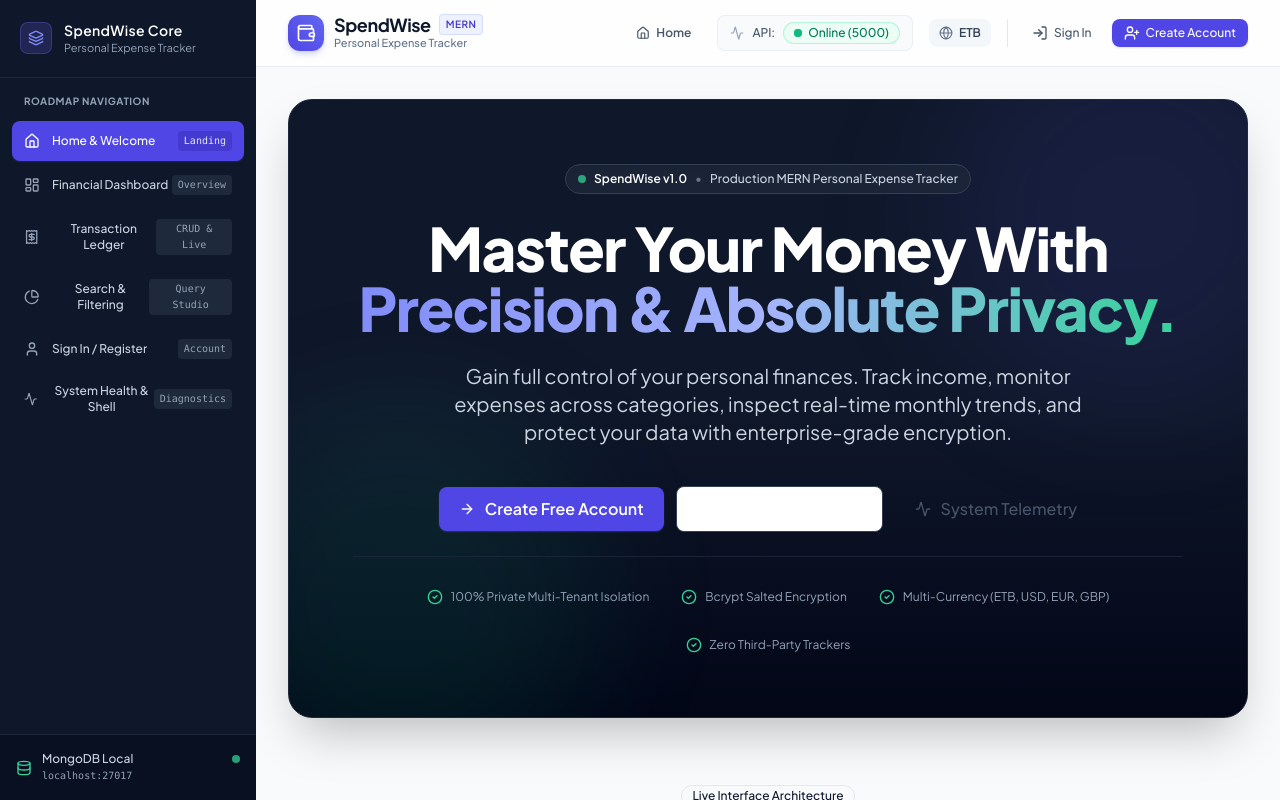
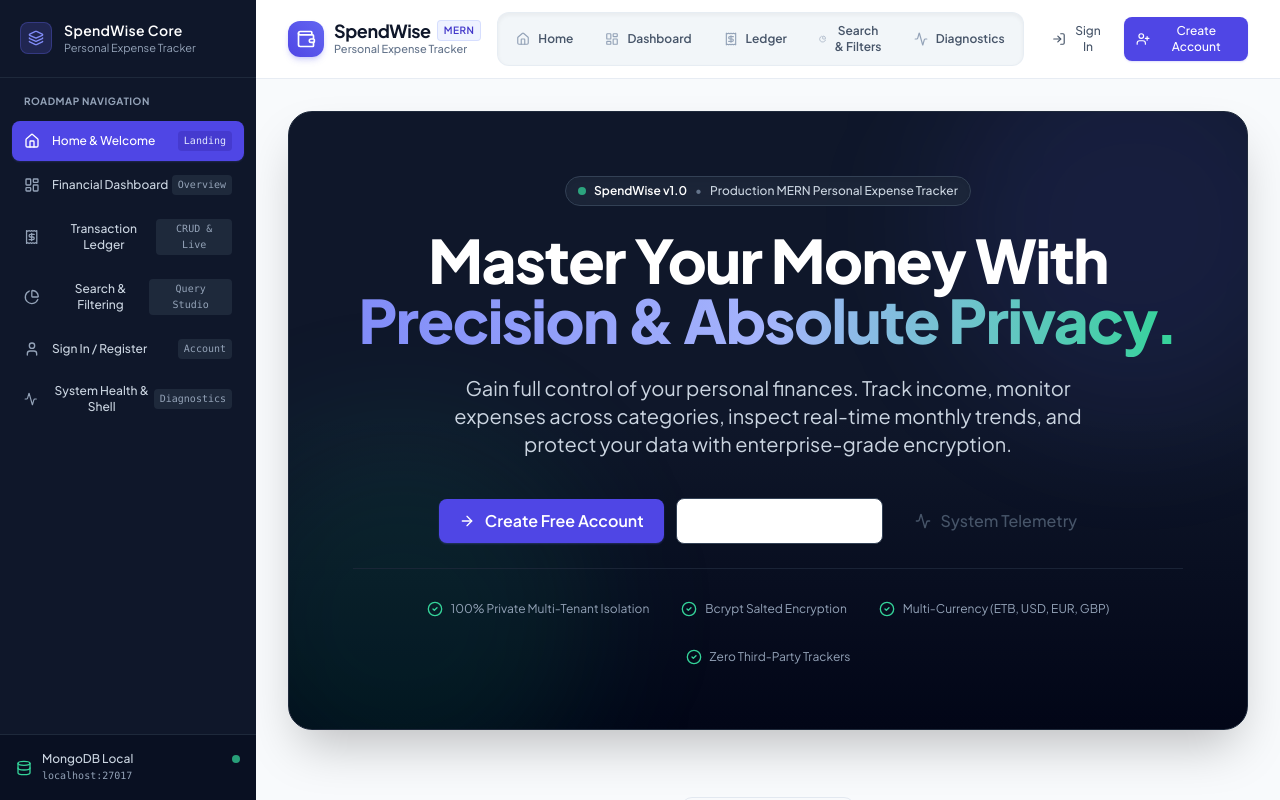
Before and after one commit to DagnexCru/ExpenseTracker, a React (Vite) app in the folder client/: page / in a window 1280 px wide. Built offline with nearby package versions, Linux system fonts and the light colour scheme; no server answers.

Commit message:
feat(client): clean header clutter and replace with concise navigation tabs (Home, Dashboard, Ledger, Search & Filters, Diagnostics)

```diff
--- a/client/src/components/layout/Navbar.jsx
+++ b/client/src/components/layout/Navbar.jsx
@@ -1,36 +1,47 @@
-import React from 'react';
-import { Wallet, LogIn, LogOut, UserPlus, Activity, Menu, Globe, User, Home } from 'lucide-react';
-import Badge from '../ui/Badge';
+import React, { useState } from 'react';
+import {
+  Wallet,
+  LogIn,
+  LogOut,
+  UserPlus,
+  Home,
+  LayoutDashboard,
+  Receipt,
+  PieChart,
+  Activity,
+  Menu,
+  X,
+  User,
+} from 'lucide-react';
 import Button from '../ui/Button';
 import { useAuth } from '../../hooks/useAuth';
 import ProfileAvatar from '../profile/ProfileAvatar';
 
-export const Navbar = ({ onToggleSidebar, isHealthy, onNavigate }) => {
+export const Navbar = ({ currentView, onNavigate }) => {
   const { user, isAuthenticated, logout } = useAuth();
+  const [mobileMenuOpen, setMobileMenuOpen] = useState(false);
 
-  // Extract initials from full name (e.g. "Dagnew Cru" -> "DC")
-  const getInitials = (name) => {
-    if (!name) return 'U';
-    const parts = name.trim().split(' ');
-    if (parts.length === 1) return parts[0].substring(0, 2).toUpperCase();
-    return (parts[0][0] + parts[parts.length - 1][0]).toUpperCase();
+  // Concise navigation tabs replacing the left sidebar items
+  const navTabs = [
+    { id: 'home', name: 'Home', icon: Home },
+    { id: 'dashboard', name: 'Dashboard', icon: LayoutDashboard },
+    { id: 'transactions', name: 'Ledger', icon: Receipt },
+    { id: 'filters', name: 'Search & Filters', icon: PieChart },
+    { id: 'health', name: 'Diagnostics', icon: Activity },
+  ];
+
+  const handleTabClick = (viewId) => {
+    if (onNavigate) onNavigate(viewId);
+    setMobileMenuOpen(false);
   };
 
   return (
-    <header className="sticky top-0 z-30 bg-white/80 backdrop-blur-md border-b border-slate-200/80 px-4 sm:px-6 lg:px-8 py-3.5 transition-all">
+    <header className="sticky top-0 z-40 bg-white/90 backdrop-blur-md border-b border-slate-200/80 px-4 sm:px-6 lg:px-8 py-3 transition-all">
       <div className="flex items-center justify-between gap-4 max-w-7xl mx-auto">
-        {/* Left: Mobile Menu Trigger & Brand Name */}
-        <div className="flex items-center gap-3">
+        {/* Left: SpendWise Brand Logo & Title */}
         <button
-            onClick={onToggleSidebar}
-            className="p-2 -ml-2 text-slate-500 hover:text-slate-800 hover:bg-slate-100 rounded-lg lg:hidden"
-            aria-label="Toggle navigation menu"
-          >
-            <Menu className="w-5 h-5" />
-          </button>
-
-          <button
-            onClick={() => onNavigate && onNavigate('home')}
+          type="button"
+          onClick={() => handleTabClick('home')}
           className="flex items-center gap-2.5 text-left group cursor-pointer"
           title="Go to SpendWise Home"
         >
@@ -38,7 +49,7 @@ export const Navbar = ({ onToggleSidebar, isHealthy, onNavigate }) => {
             <Wallet className="w-5 h-5" />
           </div>
           <div>
-              <div className="flex items-center gap-2">
+            <div className="flex items-center gap-1.5">
               <span className="font-bold text-slate-900 tracking-tight text-lg leading-none">
                 SpendWise
               </span>
@@ -49,50 +60,52 @@ export const Navbar = ({ onToggleSidebar, isHealthy, onNavigate }) => {
             <p className="text-[11px] text-slate-500 font-medium">Personal Expense Tracker</p>
           </div>
         </button>
-        </div>
 
-        {/* Center/Right: System Status & User Actions */}
-        <div className="flex items-center gap-2 sm:gap-4">
-          {/* Quick Home Link */}
+        {/* Center: Concise Navigation Tabs (Replaces Left Sidebar) */}
+        <nav className="hidden md:flex items-center gap-1 bg-slate-100/90 p-1 rounded-xl border border-slate-200/60 shadow-inner">
+          {navTabs.map((tab) => {
+            const Icon = tab.icon;
+            const isActive =
+              currentView === tab.id ||
+              (tab.id === 'transactions' && currentView === 'transactions') ||
+              (tab.id === 'filters' && currentView === 'filters');
+
+            return (
+              <button
+                key={tab.id}
+                type="button"
+                onClick={() => handleTabClick(tab.id)}
+                className={`flex items-center gap-2 px-3.5 py-1.5 rounded-lg text-xs font-semibold transition-all cursor-pointer ${
+                  isActive
+                    ? 'bg-white text-brand-700 shadow-xs border border-slate-200/60'
+                    : 'text-slate-600 hover:text-slate-900 hover:bg-white/60'
+                }`}
+              >
+                <Icon className={`w-3.5 h-3.5 ${isActive ? 'text-brand-600' : 'text-slate-400'}`} />
+                <span>{tab.name}</span>
+              </button>
+            );
+          })}
+        </nav>
+
+        {/* Right: User Authentication & Profile Actions */}
+        <div className="flex items-center gap-2.5">
+          {isAuthenticated && user ? (
+            <div className="flex items-center gap-2.5">
               <button
                 type="button"
-            onClick={() => onNavigate && onNavigate('home')}
-            className="flex items-center gap-1.5 px-2.5 py-1.5 text-xs font-semibold text-slate-600 hover:text-brand-600 hover:bg-slate-100 rounded-lg transition-colors cursor-pointer"
-            title="Return to Home"
-          >
-            <Home className="w-3.5 h-3.5" />
-            <span className="hidden sm:inline">Home</span>
-          </button>
-
-          {/* Live Backend Connection Indicator */}
-          <div className="hidden sm:flex items-center gap-2 px-3 py-1.5 bg-slate-50 rounded-lg border border-slate-200/60">
-            <Activity className="w-3.5 h-3.5 text-slate-400" />
-            <span className="text-xs text-slate-600 font-medium">API:</span>
-            <Badge variant={isHealthy ? 'success' : 'danger'} dot={true}>
-              {isHealthy ? 'Online (5000)' : 'Offline'}
-            </Badge>
-          </div>
-
-          {/* Currency Preference Pill */}
-          <div className="hidden md:flex items-center gap-1.5 px-2.5 py-1.5 bg-slate-100/80 rounded-lg text-xs font-semibold text-slate-700">
-            <Globe className="w-3.5 h-3.5 text-slate-500" />
-            <span>{user?.currency || 'ETB'}</span>
-          </div>
-
-          {/* Auth State Switcher */}
-          {isAuthenticated && user ? (
-            <div className="flex items-center gap-3 pl-2 sm:pl-3 border-l border-slate-200">
-              <button
-                type="button"
-                onClick={() => onNavigate && onNavigate('profile')}
-                className="flex items-center gap-2.5 text-left group p-1 -m-1 rounded-xl hover:bg-slate-100 transition-colors cursor-pointer"
+                onClick={() => handleTabClick('profile')}
+                className={`flex items-center gap-2 px-2.5 py-1.5 rounded-xl border transition-all cursor-pointer ${
+                  currentView === 'profile' || currentView === 'settings'
+                    ? 'bg-brand-50 border-brand-200 text-brand-700 font-semibold'
+                    : 'bg-white hover:bg-slate-50 border-slate-200/80 text-slate-700'
+                }`}
                 title="View Profile Details"
               >
                 <ProfileAvatar name={user.name || 'User'} size="sm" showStatus={true} />
-                <div className="hidden lg:block text-left">
-                  <p className="text-xs font-semibold text-slate-800 leading-none group-hover:text-brand-600 transition-colors">{user.name}</p>
-                  <p className="text-[10px] text-slate-500 font-medium mt-0.5 truncate max-w-[140px]">{user.email}</p>
-                </div>
+                <span className="text-xs font-semibold max-w-[120px] truncate hidden sm:inline">
+                  {user.name}
+                </span>
               </button>
 
               <Button
@@ -106,12 +119,13 @@ export const Navbar = ({ onToggleSidebar, isHealthy, onNavigate }) => {
               </Button>
             </div>
           ) : (
-            <div className="flex items-center gap-2 pl-2 sm:pl-3 border-l border-slate-200">
+            <div className="flex items-center gap-2">
               <Button
                 variant="ghost"
                 size="sm"
                 icon={LogIn}
-                onClick={() => onNavigate && onNavigate('login')}
+                onClick={() => handleTabClick('login')}
+                className={currentView === 'login' ? 'bg-slate-100 text-brand-600 font-semibold' : ''}
               >
                 Sign In
               </Button>
@@ -119,15 +133,59 @@ export const Navbar = ({ onToggleSidebar, isHealthy, onNavigate }) => {
                 variant="primary"
                 size="sm"
                 icon={UserPlus}
-                onClick={() => onNavigate && onNavigate('register')}
+                onClick={() => handleTabClick('register')}
               >
                 <span className="hidden sm:inline">Create Account</span>
                 <span className="sm:hidden">Join</span>
               </Button>
             </div>
           )}
+
+          {/* Mobile Menu Toggle Button */}
+          <button
+            type="button"
+            onClick={() => setMobileMenuOpen(!mobileMenuOpen)}
+            className="p-2 text-slate-500 hover:text-slate-800 hover:bg-slate-100 rounded-lg md:hidden"
+            aria-label="Toggle navigation menu"
+          >
+            {mobileMenuOpen ? <X className="w-5 h-5" /> : <Menu className="w-5 h-5" />}
+          </button>
         </div>
       </div>
+
+      {/* Mobile Collapsible Navigation Menu */}
+      {mobileMenuOpen && (
+        <div className="md:hidden mt-3 pt-3 border-t border-slate-200/80 space-y-1.5 animate-fade-in">
+          <div className="px-2 pb-1 text-[10px] font-bold uppercase tracking-wider text-slate-400">
+            Navigation Tabs
+          </div>
+          {navTabs.map((tab) => {
+            const Icon = tab.icon;
+            const isActive =
+              currentView === tab.id ||
+              (tab.id === 'transactions' && currentView === 'transactions') ||
+              (tab.id === 'filters' && currentView === 'filters');
+
+            return (
+              <button
+                key={tab.id}
+                type="button"
+                onClick={() => handleTabClick(tab.id)}
+                className={`w-full flex items-center justify-between px-3 py-2.5 rounded-lg text-xs font-semibold transition-all ${
+                  isActive
+                    ? 'bg-brand-50 text-brand-700 border border-brand-200/60'
+                    : 'text-slate-600 hover:bg-slate-100 hover:text-slate-900'
+                }`}
+              >
+                <div className="flex items-center gap-2.5">
+                  <Icon className={`w-4 h-4 ${isActive ? 'text-brand-600' : 'text-slate-400'}`} />
+                  <span>{tab.name}</span>
+                </div>
+              </button>
+            );
+          })}
+        </div>
+      )}
     </header>
   );
 };
```
Lines whose indentation alone changed are shown as unchanged.
